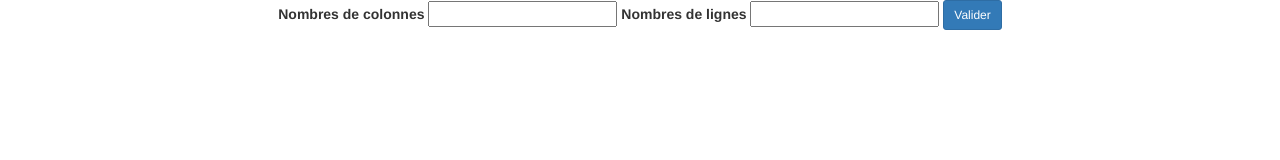
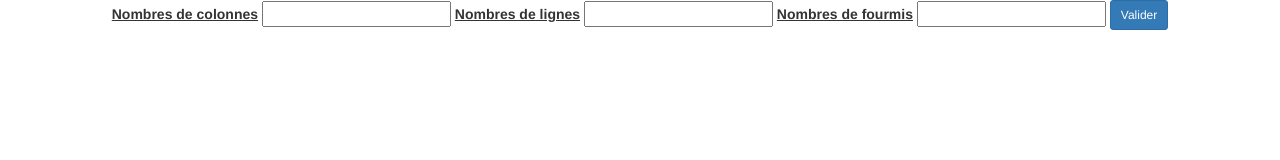
Before and after one commit to Romain32190/Guerre-Fourmis-JS, a website: page index.html in a window 1280 px wide. Drawn offline with nearby package versions, Linux system fonts and the light colour scheme.

Commit message:
Maj index.html et style.css

```diff
--- a/index.html
+++ b/index.html
@@ -2,7 +2,7 @@
 <html>
 <head>
 	<title>Jeux de la fourmis</title>
-	<link href="bootstrap/dist/css/bootstrap.min.css" rel="stylesheet">
+	<link href="bootstrap/dist/css/bootstrap.css" rel="stylesheet">
     <link rel="stylesheet" type="text/css" href="style.css">
 </head>
 <body>
@@ -11,6 +11,8 @@
   <input type="number" id="colonne">
   <label>Nombres de lignes</label>
   <input type="number" id="ligne">
+  <label>Nombres de fourmis</label>
+  <input type="number" id="fourmis">
   <button id="button" type="button" class="btn btn-primary btn-sm">Valider</button>
 </div>
 <div class="container">
--- a/style.css
+++ b/style.css
@@ -1,3 +1,7 @@
 .form-group{
 text-align: center;
 }
+
+label{
+text-decoration: underline;
+}
```
